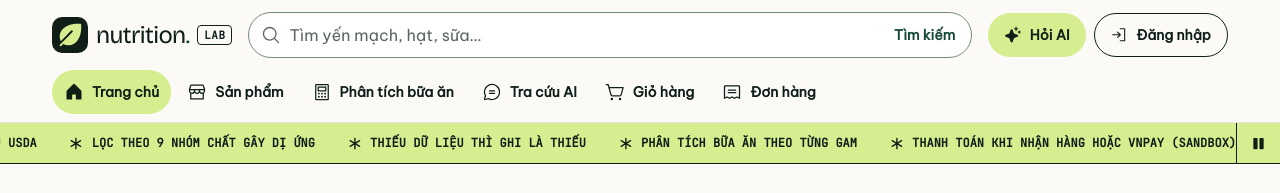
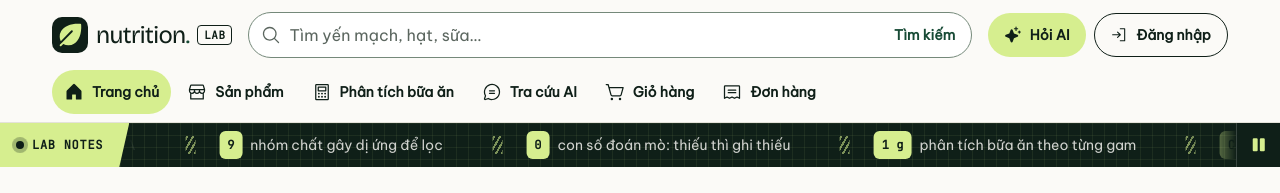
Before and after one commit to trungnguyen-VNTN/nutrition-ecommerce, a React (Vite) app in the folder frontend/: page / in a window 1280 px wide. Shown: the top 193 px of the page. Built offline with nearby package versions, Linux system fonts and the light colour scheme; no server answers; what amazon-cognito-identity-js would draw is missing.

Commit message:
UI Lab: promo strip as dark lab readout ticker
Number chips, links to the matching pages, edge fade, Lab notes label.
Loop copy stays aria-hidden and out of the tab order; pause control kept.

```diff
--- a/frontend/src/components/layout/promo-strip.tsx
+++ b/frontend/src/components/layout/promo-strip.tsx
@@ -1,26 +1,49 @@
 import { useState } from 'react';
-import { Asterisk, Pause, Play } from '@phosphor-icons/react';
+import { ArrowUpRight, Pause, Play } from '@phosphor-icons/react';
+import { Link } from 'react-router-dom';
 import { allergenOptions } from '@/features/products/api/filters';
 
 // Only facts the shop really offers: no invented discounts or shipping promises.
+// Each one is a "readout": a big number chip, a short label and a link to where it is true.
 const facts = [
-  'Hơn 150 sản phẩm có số liệu USDA',
-  `Lọc theo ${allergenOptions.length} nhóm chất gây dị ứng`,
-  'Thiếu dữ liệu thì ghi là thiếu',
-  'Phân tích bữa ăn theo từng gam',
-  'Thanh toán khi nhận hàng hoặc VNPAY (sandbox)',
+  { stat: '150+', text: 'sản phẩm có số liệu USDA', to: '/products' },
+  {
+    stat: String(allergenOptions.length),
+    text: 'nhóm chất gây dị ứng để lọc',
+    to: '/products',
+  },
+  { stat: '0', text: 'con số đoán mò: thiếu thì ghi thiếu', to: '/products' },
+  { stat: '1 g', text: 'phân tích bữa ăn theo từng gam', to: '/meal-analyzer' },
+  {
+    stat: 'COD',
+    text: 'hoặc VNPAY (sandbox) khi thanh toán',
+    to: '/cart',
+  },
 ];
 
-// Lime ticker under the header. Moving content gets a pause control (WCAG 2.2.2),
-// stops on hover and focus, and stays still with reduced motion (CSS).
+// Dark "lab readout" ticker under the header. Moving content gets a pause control
+// (WCAG 2.2.2), stops on hover and focus, and stays still with reduced motion (CSS).
 export function PromoStrip() {
   const [paused, setPaused] = useState(false);
   const row = (hidden: boolean) => (
     <ul className="promo-strip-row" aria-hidden={hidden || undefined}>
       {facts.map((fact) => (
-        <li key={fact}>
-          <Asterisk aria-hidden="true" weight="bold" className="icon" />
-          {fact}
+        <li key={fact.text}>
+          {/* The copy row is only for the seamless loop: keep it out of the tab order. */}
+          <Link
+            to={fact.to}
+            className="promo-fact"
+            tabIndex={hidden ? -1 : undefined}
+          >
+            <span className="promo-fact-stat">{fact.stat}</span>
+            <span>{fact.text}</span>
+            <ArrowUpRight
+              aria-hidden="true"
+              weight="bold"
+              className="promo-fact-arrow"
+            />
+          </Link>
+          <span aria-hidden="true" className="promo-fact-sep" />
         </li>
       ))}
     </ul>
@@ -31,9 +54,15 @@ export function PromoStrip() {
       aria-label="Điểm nổi bật của cửa hàng"
       data-paused={paused}
     >
-      <div className="promo-strip-track">
-        {row(false)}
-        {row(true)}
+      <p className="promo-strip-label">
+        <span aria-hidden="true" className="promo-strip-dot" />
+        <span className="max-sm:sr-only">Lab notes</span>
+      </p>
+      <div className="promo-strip-viewport">
+        <div className="promo-strip-track">
+          {row(false)}
+          {row(true)}
+        </div>
       </div>
       <button
         type="button"
--- a/frontend/src/styles/globals.css
+++ b/frontend/src/styles/globals.css
@@ -589,21 +589,77 @@
   .promo-strip {
     position: relative;
     display: flex;
+    align-items: stretch;
+    overflow: hidden;
+    background: var(--ink);
+    color: var(--cream);
+    font-size: var(--font-size-sm);
+    /* Faint lab-grid lines behind the readouts. */
+    background-image:
+      linear-gradient(
+        color-mix(in srgb, var(--lime) 7%, transparent) 1px,
+        transparent 1px
+      ),
+      linear-gradient(
+        90deg,
+        color-mix(in srgb, var(--lime) 7%, transparent) 1px,
+        transparent 1px
+      );
+    background-size: 12px 12px;
+  }
+  .promo-strip-label {
+    z-index: 1;
+    display: inline-flex;
+    flex: none;
     align-items: center;
-    overflow: hidden;
-    border-bottom: var(--border-width) solid var(--ink);
+    gap: var(--space-2);
+    margin: 0;
+    padding-inline: var(--space-4);
     background: var(--lime);
     color: var(--ink);
     font-family: var(--font-numeric);
     font-size: var(--font-size-xs);
     font-weight: 600;
+    letter-spacing: 0.06em;
     text-transform: uppercase;
+    clip-path: polygon(0 0, 100% 0, calc(100% - 10px) 100%, 0 100%);
+    padding-right: calc(var(--space-4) + 10px);
+  }
+  .promo-strip-dot {
+    position: relative;
+    width: 8px;
+    height: 8px;
+    border-radius: 50%;
+    background: var(--ink);
+  }
+  .promo-strip-dot::after {
+    content: '';
+    position: absolute;
+    inset: 0;
+    border-radius: 50%;
+    background: var(--ink);
+    animation: promo-ping 1.8s ease-out infinite;
+  }
+  .promo-strip[data-paused='true'] .promo-strip-dot::after {
+    animation: none;
+  }
+  .promo-strip-viewport {
+    flex: 1;
+    min-width: 0;
+    overflow: hidden;
+    /* Readouts fade in and out at the edges instead of being cut. */
+    mask-image: linear-gradient(
+      90deg,
+      transparent,
+      #000 48px,
+      #000 calc(100% - 48px),
+      transparent
+    );
   }
   .promo-strip-track {
     display: flex;
-    flex: none;
     width: max-content;
-    animation: promo-scroll 40s linear infinite;
+    animation: promo-scroll 45s linear infinite;
   }
   .promo-strip:hover .promo-strip-track,
   .promo-strip:focus-within .promo-strip-track,
@@ -612,33 +668,104 @@
   }
   .promo-strip-row {
     display: flex;
-    gap: var(--space-8);
     margin: 0;
-    padding: var(--space-2) var(--space-8) var(--space-2) var(--space-4);
+    padding: 0;
     list-style: none;
     white-space: nowrap;
   }
   .promo-strip-row li {
     display: inline-flex;
     align-items: center;
+  }
+  .promo-fact {
+    display: inline-flex;
+    align-items: center;
     gap: var(--space-2);
+    min-height: var(--touch-target);
+    padding-inline: var(--space-3);
+    color: color-mix(in srgb, var(--cream) 82%, transparent);
+    text-decoration: none;
+    transition: color 160ms ease-out;
+  }
+  .promo-fact:hover,
+  .promo-fact:focus-visible {
+    color: var(--cream);
+  }
+  .promo-fact:focus-visible {
+    outline: 2px solid var(--lime);
+    outline-offset: -4px;
+    border-radius: var(--corner-control);
+  }
+  .promo-fact-stat {
+    padding: 2px 8px;
+    border-radius: 6px;
+    background: var(--lime);
+    color: var(--ink);
+    font-family: var(--font-numeric);
+    font-size: var(--font-size-xs);
+    font-weight: 600;
+    font-variant-numeric: tabular-nums;
+    transition: transform 160ms ease-out;
+  }
+  .promo-fact:hover .promo-fact-stat {
+    transform: translateY(-1px) rotate(-2deg);
+  }
+  .promo-fact-arrow {
+    color: var(--lime);
+    opacity: 0;
+    transform: translate(-4px, 2px);
+    transition:
+      opacity 160ms ease-out,
+      transform 160ms ease-out;
+  }
+  .promo-fact:hover .promo-fact-arrow,
+  .promo-fact:focus-visible .promo-fact-arrow {
+    opacity: 1;
+    transform: none;
+  }
+  .promo-fact-sep {
+    width: 10px;
+    height: 18px;
+    margin-inline: var(--space-3);
+    background: repeating-linear-gradient(
+      -60deg,
+      color-mix(in srgb, var(--lime) 55%, transparent) 0 2px,
+      transparent 2px 5px
+    );
   }
   .promo-strip-toggle {
-    position: absolute;
-    right: 0;
+    z-index: 1;
     display: grid;
+    flex: none;
     place-items: center;
     width: var(--touch-target);
-    height: 100%;
-    min-height: 32px;
     border: 0;
-    border-left: var(--border-width) solid var(--ink);
-    background: var(--lime);
-    color: var(--ink);
+    border-left: var(--border-width) solid
+      color-mix(in srgb, var(--cream) 18%, transparent);
+    background: var(--ink);
+    color: var(--lime);
+    cursor: pointer;
+  }
+  .promo-strip-toggle:hover {
+    background: color-mix(in srgb, var(--lime) 12%, var(--ink));
+  }
+  .promo-strip-toggle:focus-visible {
+    outline: 2px solid var(--lime);
+    outline-offset: -4px;
   }
   @keyframes promo-scroll {
     to {
       transform: translateX(-50%);
+    }
+  }
+  @keyframes promo-ping {
+    from {
+      opacity: 0.7;
+      transform: scale(1);
+    }
+    to {
+      opacity: 0;
+      transform: scale(2.6);
     }
   }
   .spec-num {
```
Also changed, not shown: 1 other file (tests, documents, lock files or other folders).
